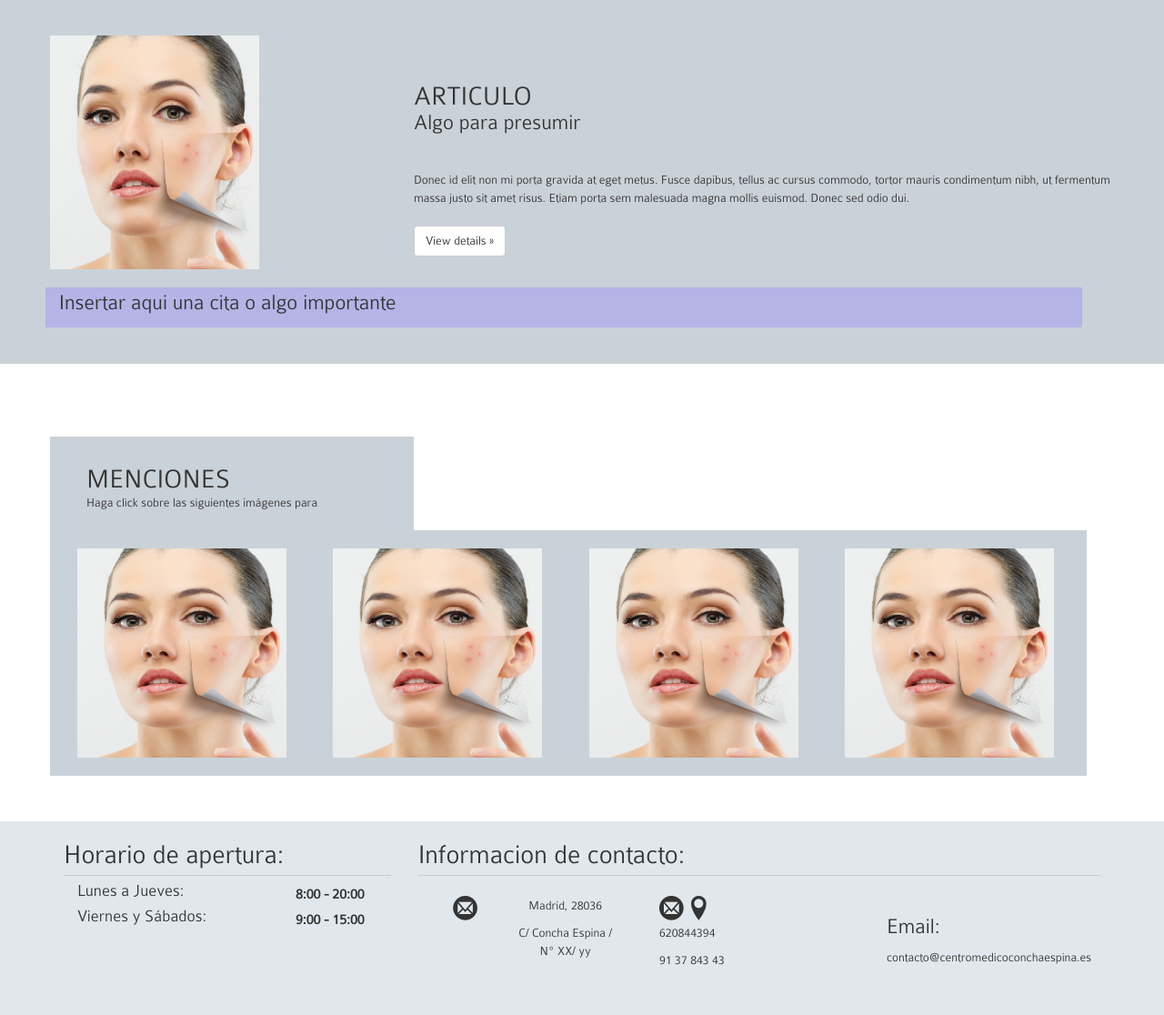
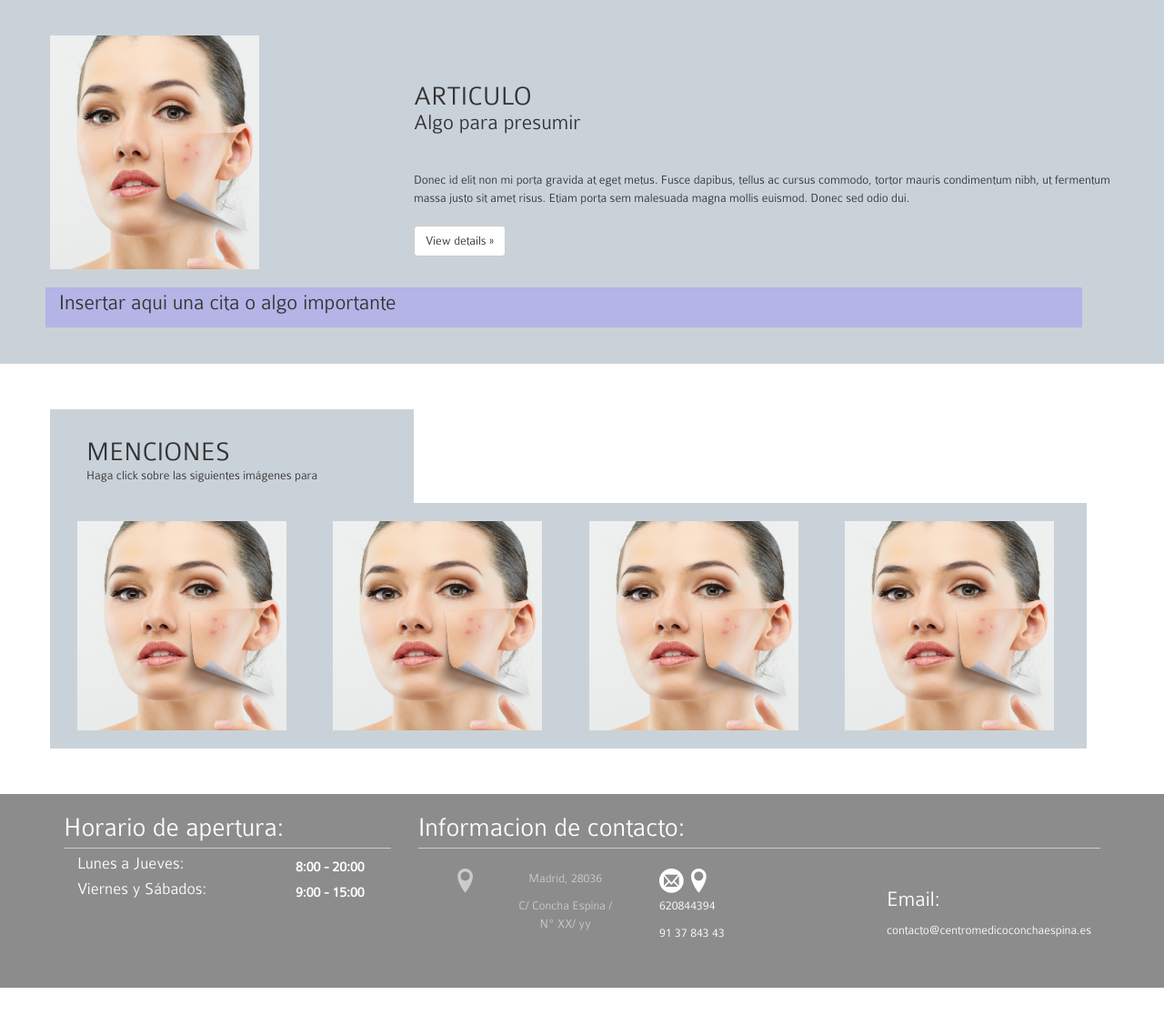
Before and after one commit to keny91/PaginaClinica, a PHP site: page / in a window 1280 px wide. Shown: the part 910-2026 px from the top of the page at 91% size. After the commit the page ends 1996 px from the top, so only its background shows below. Run offline with PHP 8.4, Linux system fonts and the light colour scheme; some libraries are stand-ins or nearby versions.

Commit message:
clases añadidas
hover, colores y otras clases

```diff
--- a/css/general.css
+++ b/css/general.css
@@ -250,9 +250,10 @@ right: -45px;*/
 .expositor_pie_pagina{
 	top: 0;
 	left: 0;
+	color: #FFF;
 	/*height: 400px;*/
-	background-color: rgba(225,232,237,1);
-	background-size: 100% 600px;
+	background-color: rgba(140,140,140,1);
+	background-size: 100% auto;
 	/*background-repeat: fixed;*/
 	padding-top: 15px;
 	margin-top: 50px;
@@ -264,10 +265,29 @@ right: -45px;*/
 
 	/*background-image: url("/img/dermatologistsalary1158mod.jpg");*/
 }
+/*
+div.footer_color{*/
 
-div#image_block_4{
-	margin-top: 30px;
-}
+.opacity_50to100{
+
+
+
+
+
+    /*filter: alpha(opacity=50);  */
+    opacity: 0.55;
+	/*color: #FFF;*/
+
+	}
+
+  .opacity_50to100:hover{
+    opacity: 1;
+    transition: opacity 800ms;
+    filter: alpha(opacity=50);
+  }
+
+
+
 
 .remark-cite{
 
@@ -483,6 +503,11 @@ figure.effect:hover .trophy {
 
 /*Classes para los desplegables a partir de imagenes*/
 
+ .add_pointer{
+ 	cursor: pointer;
+
+ }
+
   .image_showcase{
     cursor: pointer;
 
--- a/css/icons.css
+++ b/css/icons.css
@@ -9,6 +9,7 @@
 
 .icon {
 	font-family: 'IcoMoon-Free';
+	/*color:#AAA;*/
 /*	height: 64px;
 	width: 64px;*/
 	speak: none;
@@ -32,6 +33,9 @@
 	-moz-osx-font-smoothing: grayscale;
 }
 
+
+
+
 .icon-home:before {
 	content: "\e900";
 }
--- a/index.html
+++ b/index.html
@@ -470,8 +470,8 @@
           <h2>Informacion de contacto:</h2>
           <hr style="position:relative; top:-8px">
 
-          <div class="col-md-4 aligned_block">
-            <span class="col-md-4 icon icon-mail4"></span><span  class="col-md-8"><p> Madrid, 28036 </p>
+          <div class="col-md-4 aligned_block opacity_50to100">
+            <span class="col-md-4 icon icon-location"></span><span  class="col-md-8"><p> Madrid, 28036 </p>
             <p> C/ Concha Espina / Nº XX/ yy </p></span>
            <!--  <h3 style="position:relative; top:-15px">Dirección:</h3> -->
 
@@ -479,7 +479,7 @@
 
           <div class="col-md-4">
             <span></span>
-            <span class="icon icon-mail4"></span>
+            <span class="icon icon-mail4 "></span>
             <span class="icon icon-location"></span>
 
 
```
